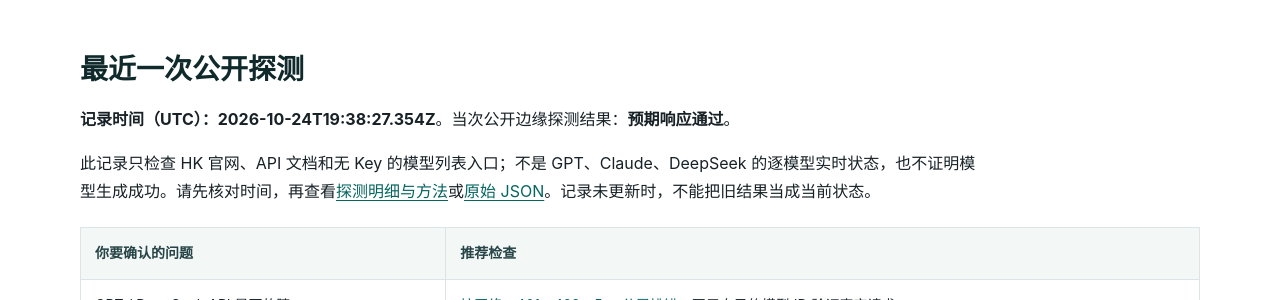
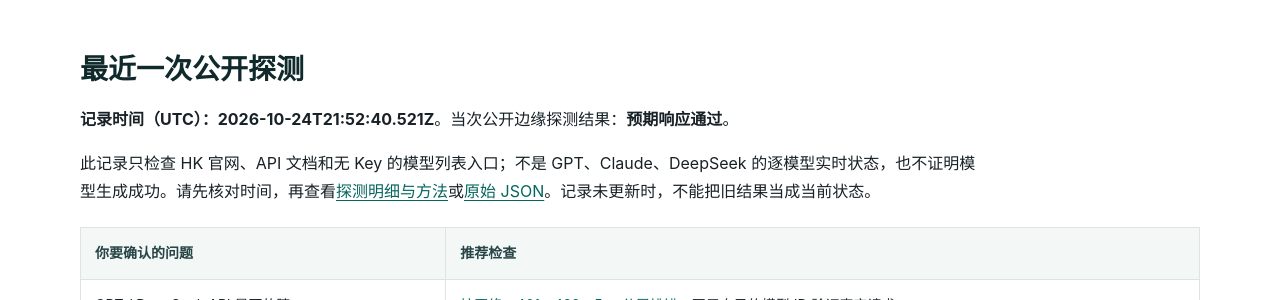
Before and after one commit to KKWANG4444/api-status, a Jekyll site: the page built from index.md, in a window 1280 px wide and 900 px high, scrolled down 364 px. Shown: the part 151-451 px from the top of the window. Built offline with Jekyll 4.4.1, drawn with Linux system fonts in a browser that asks for light colours.

Commit message:
chore: update public edge status

```diff
--- a/_data/status.json
+++ b/_data/status.json
@@ -1,7 +1,7 @@
 {
   "status": "operational",
-  "checked_at": "2026-10-24T19:38:27.354Z",
-  "duration_ms": 561,
+  "checked_at": "2026-10-24T21:52:40.521Z",
+  "duration_ms": 641,
   "overall": true,
   "components": [
     {
@@ -10,7 +10,7 @@
       "url": "https://www.aifast.hk/",
       "ok": true,
       "status": 200,
-      "elapsed_ms": 484,
+      "elapsed_ms": 242,
       "content_type": "text/html; charset=utf-8",
       "detail": "Expected public edge response"
     },
@@ -20,7 +20,7 @@
       "url": "https://api.aifast.hk/",
       "ok": true,
       "status": 200,
-      "elapsed_ms": 316,
+      "elapsed_ms": 594,
       "content_type": "text/html",
       "detail": "Expected public edge response"
     },
@@ -30,7 +30,7 @@
       "url": "https://www.aifast.hk/v1/models",
       "ok": true,
       "status": 401,
-      "elapsed_ms": 441,
+      "elapsed_ms": 247,
       "content_type": "application/json; charset=utf-8",
       "detail": "Expected public edge response"
     }
--- a/data/status.json
+++ b/data/status.json
@@ -1,7 +1,7 @@
 {
   "status": "operational",
-  "checked_at": "2026-10-24T19:38:27.354Z",
-  "duration_ms": 561,
+  "checked_at": "2026-10-24T21:52:40.521Z",
+  "duration_ms": 641,
   "overall": true,
   "components": [
     {
@@ -10,7 +10,7 @@
       "url": "https://www.aifast.hk/",
       "ok": true,
       "status": 200,
-      "elapsed_ms": 484,
+      "elapsed_ms": 242,
       "content_type": "text/html; charset=utf-8",
       "detail": "Expected public edge response"
     },
@@ -20,7 +20,7 @@
       "url": "https://api.aifast.hk/",
       "ok": true,
       "status": 200,
-      "elapsed_ms": 316,
+      "elapsed_ms": 594,
       "content_type": "text/html",
       "detail": "Expected public edge response"
     },
@@ -30,7 +30,7 @@
       "url": "https://www.aifast.hk/v1/models",
       "ok": true,
       "status": 401,
-      "elapsed_ms": 441,
+      "elapsed_ms": 247,
       "content_type": "application/json; charset=utf-8",
       "detail": "Expected public edge response"
     }
```
